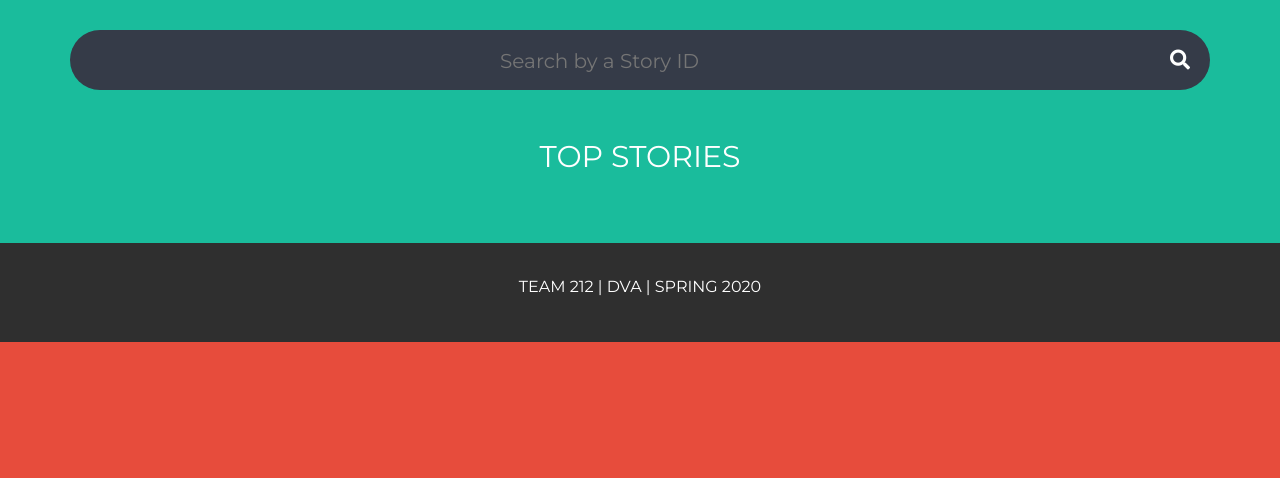
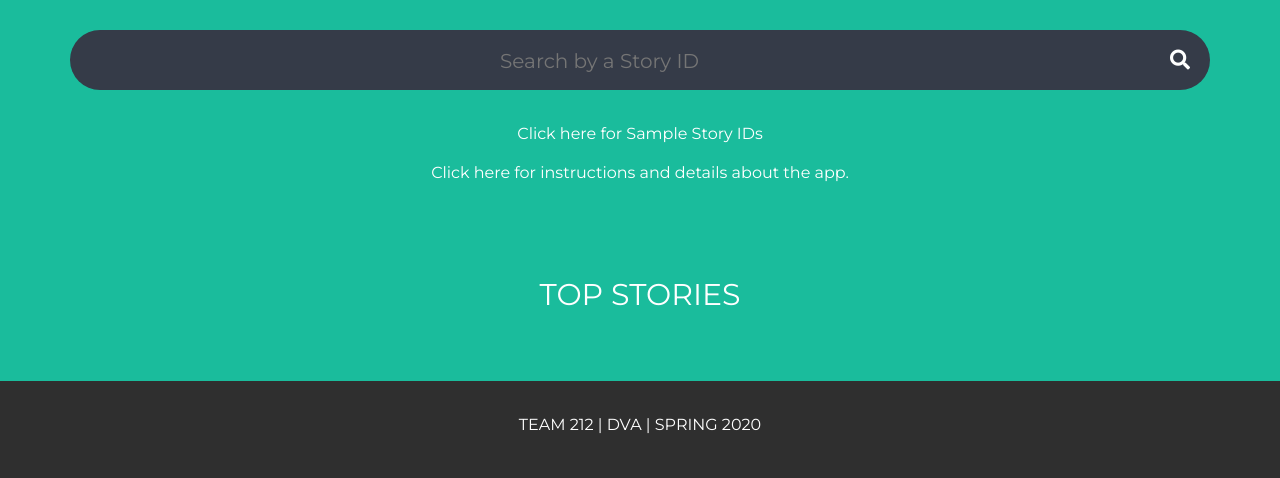
Before and after one commit to CSE6242TEAM135/Nosleep-Recommender-System, a Django app: page / in a window 1280 px wide. Shown: the part 80-558 px from the top of the page. Run offline with Django 3.2, Linux system fonts and the light colour scheme; data that the repository does not hold is empty; some libraries are stand-ins or nearby versions.

Commit message:
added story ids

```diff
--- a/NoSleepRecommender_DJANGO/NoSleepRecommender/controllers/NetworkGraph.py
+++ b/NoSleepRecommender_DJANGO/NoSleepRecommender/controllers/NetworkGraph.py
@@ -116,13 +116,12 @@ def plotly_NetworkGraph(stories):
 
     fig = go.Figure(data=trace_list,
                     layout=go.Layout(
-                        title='<br>Network Graph Recommended Stories',
+                        title='<br>Network Graph for Recommended Stories',
                         titlefont_size=16,
                         showlegend=False,
                         hovermode='closest',
                         margin=dict(b=20, l=5, r=5, t=40),
                         annotations=[dict(
-
                             showarrow=False,
                             xref="paper", yref="paper",
                             x=0.005, y=-0.002)],
--- a/NoSleepRecommender_DJANGO/NoSleepRecommender/static/css/styles.css
+++ b/NoSleepRecommender_DJANGO/NoSleepRecommender/static/css/styles.css
@@ -111,8 +111,8 @@ body {
 
    .card{
         margin-top: 40px;
-        min-height: 280px !important;
-        height: 280px !important;
+        min-height: 270px !important;
+        height: 270px !important;
         background: white;
    }
    .card-body{
@@ -128,6 +128,7 @@ body {
    .card-text{
         color: black;
         font-size: 11px !important;
+        overflow: hidden;
    }
 
    .card-link{
@@ -146,3 +147,7 @@ body {
     overflow-y: scroll;
     text-align:justify;
    }
+
+   .help > p > a{
+    color: white !important;
+   }
--- a/NoSleepRecommender_DJANGO/NoSleepRecommender/templates/index.html
+++ b/NoSleepRecommender_DJANGO/NoSleepRecommender/templates/index.html
@@ -50,6 +50,10 @@
       </div>
     </div>
     </form>
+    <div class="container-fluid help">
+        <p><a href="https://github.com/CSE6242TEAM135/Nosleep-Recommender-System/blob/master/storyids.txt" target="_blank">Click here for Sample Story IDs</a></p>
+        <p><a href="https://github.com/CSE6242TEAM135/Nosleep-Recommender-System/blob/master/README.md" target="_blank">Click here for instructions and details about the app.</a></p>
+    </div>
     {% if no_results == False %}
     <div class="container-fluid">
         <h2>TOP STORIES</h2>
```
Also changed, not shown: NoSleepRecommender_DJANGO/NoSleepRecommender/templates/results.html (+6 -6 lines), NoSleepRecommender_DJANGO/README.txt, 1 other file.
